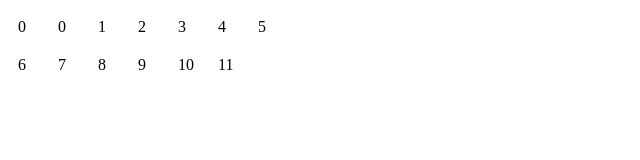
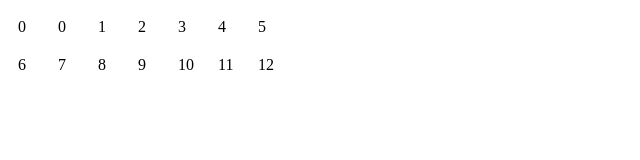
Before and after one commit to ksierpien/home-office-tracker, an Angular app: page / in a window 1280 px wide. Shown: the top 160 px of the page, without its empty margins (0-640 px from the left). Built offline with nearby package versions, Linux system fonts and the light colour scheme.

Commit message:
fix(month): add missing stub day

```diff
--- a/src/app/month/month.component.ts
+++ b/src/app/month/month.component.ts
@@ -8,7 +8,7 @@ import { Component, OnInit } from '@angular/core';
 export class MonthComponent implements OnInit {
   weeks = [
     [0, 0, 1, 2, 3, 4, 5],
-    [6, 7, 8, 9, 10, 11],
+    [6, 7, 8, 9, 10, 11, 12],
   ];
 
   constructor() {}
```
